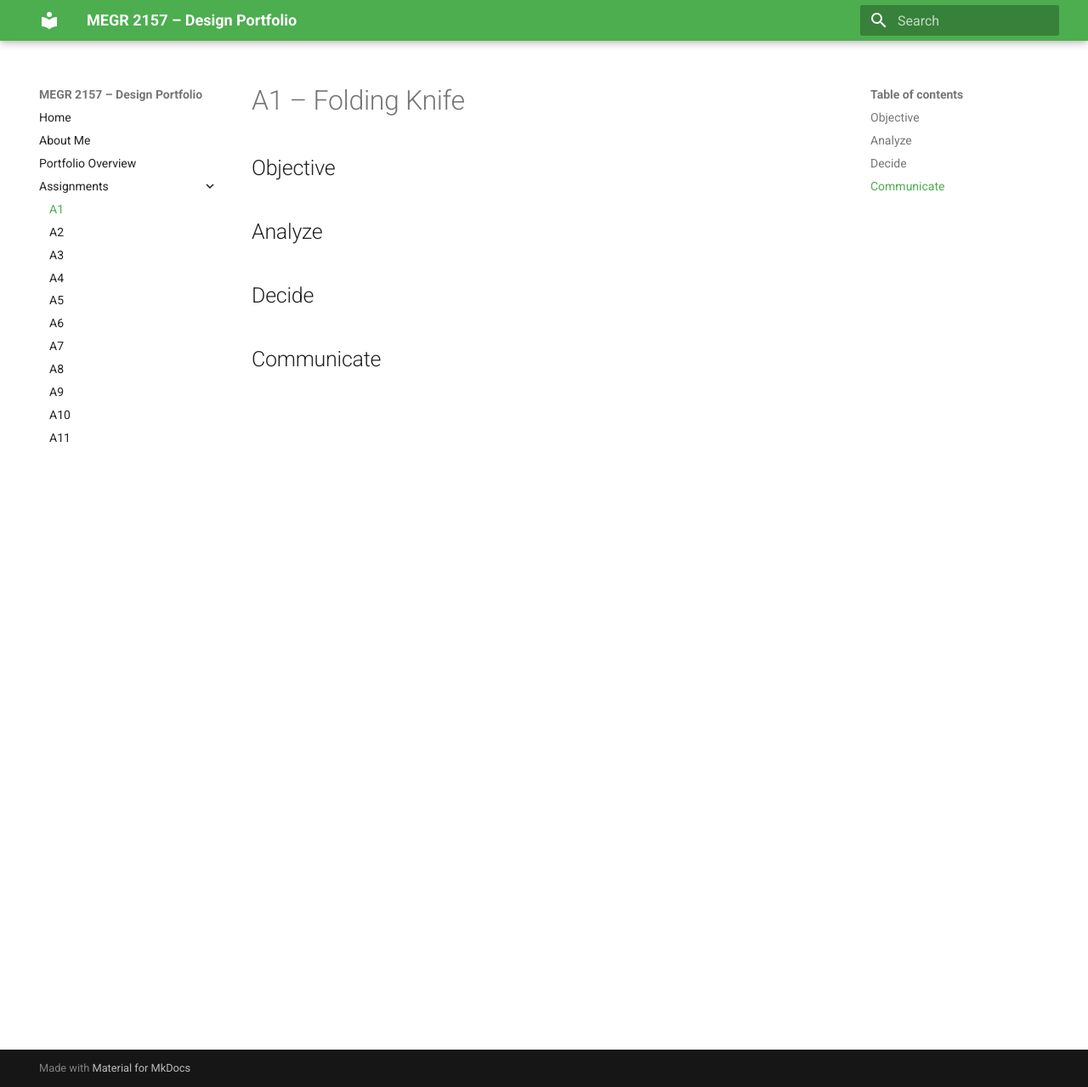
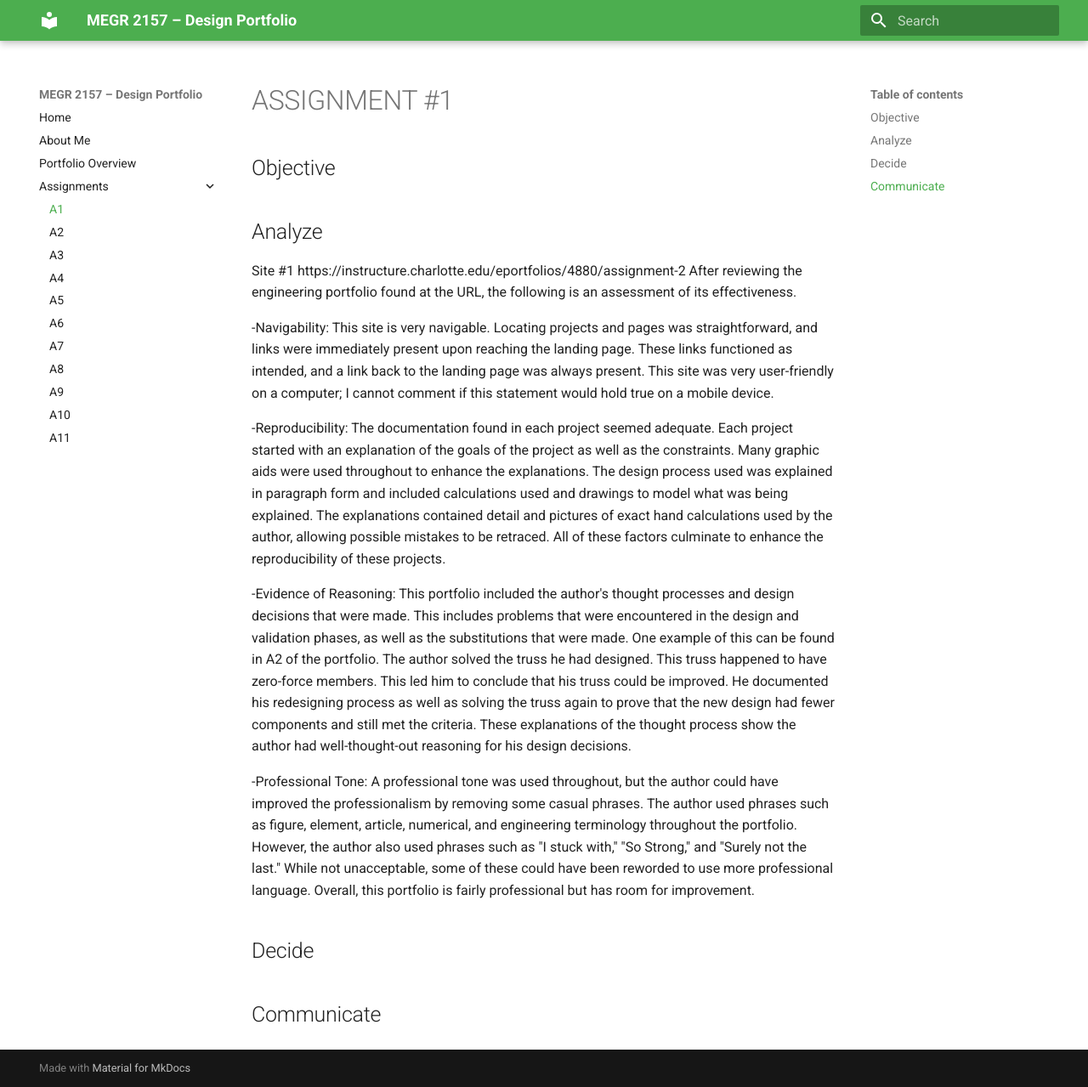
Before and after one commit to JacBinon/SOHPMORE-DESIGN, an MkDocs documentation site: the page built from docs/assignments/A01/index.md, in a window 1280 px wide and 1279 px high. Shown: the whole window at 85% size. Built offline with MkDocs 1.6.1 and Material for MkDocs 9.7.7, drawn with Linux system fonts in a browser that asks for light colours.

Commit message:
Update index.md
pt 1 of pt 1 done

```diff
--- a/docs/assignments/A01/index.md
+++ b/docs/assignments/A01/index.md
@@ -1,9 +1,22 @@
-# A1 – Folding Knife
+# ASSIGNMENT #1
 
 ## Objective
 
 
 ## Analyze
+Site #1 https://instructure.charlotte.edu/eportfolios/4880/assignment-2
+After reviewing the engineering portfolio found at the URL, the following is an assessment of its effectiveness.
+
+-Navigability: This site is very navigable. Locating projects and pages was straightforward, and links were immediately present upon reaching the landing page. These links functioned as intended, and a link back to the landing page was always present. This site was very user-friendly on a computer; I cannot comment if this statement would hold true on a mobile device.
+
+-Reproducibility: The documentation found in each project seemed adequate. Each project started with an explanation of the goals of the project as well as the constraints. Many graphic aids were used throughout to enhance the explanations. The design process used was explained in paragraph form and included calculations used and drawings to model what was being explained. The explanations contained detail and pictures of exact hand calculations used by the author, allowing possible mistakes to be retraced. All of these factors culminate to enhance the reproducibility of these projects.
+
+-Evidence of Reasoning: This portfolio included the author's thought processes and design decisions that were made. This includes problems that were encountered in the design and validation phases, as well as the substitutions that were made. One example of this can be found in A2 of the portfolio. The author solved the truss he had designed. This truss happened to have zero-force members. This led him to conclude that his truss could be improved. He documented his redesigning process as well as solving the truss again to prove that the new design had fewer components and still met the criteria. These explanations of the thought process show the author had well-thought-out reasoning for his design decisions.
+
+-Professional Tone: A professional tone was used throughout, but the author could have improved the professionalism by removing some casual phrases. The author used phrases such as figure, element, article, numerical, and engineering terminology throughout the portfolio. However, the author also used phrases such as "I stuck with," "So Strong," and "Surely not the last." While not unacceptable, some of these could have been reworded to use more professional language. Overall, this portfolio is fairly professional but has room for improvement.
+
+
+
 
 
 ## Decide
```
